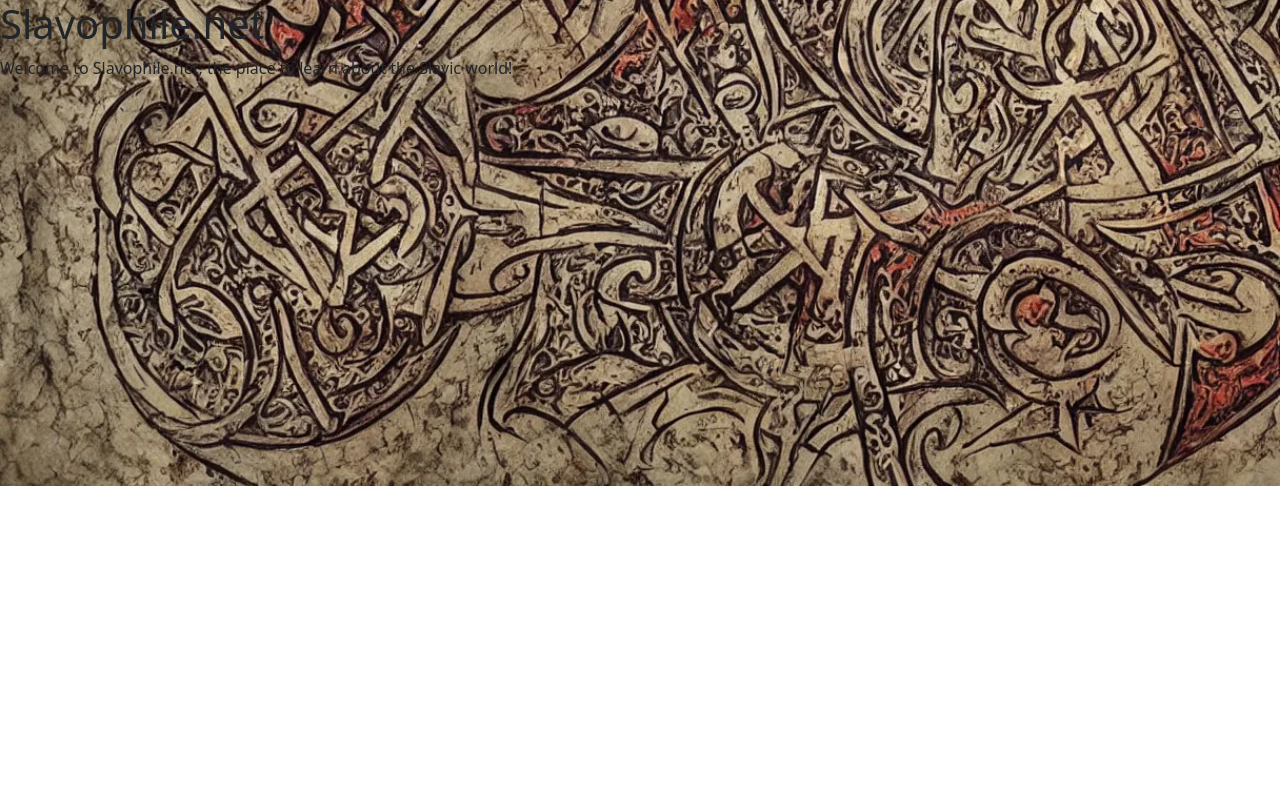
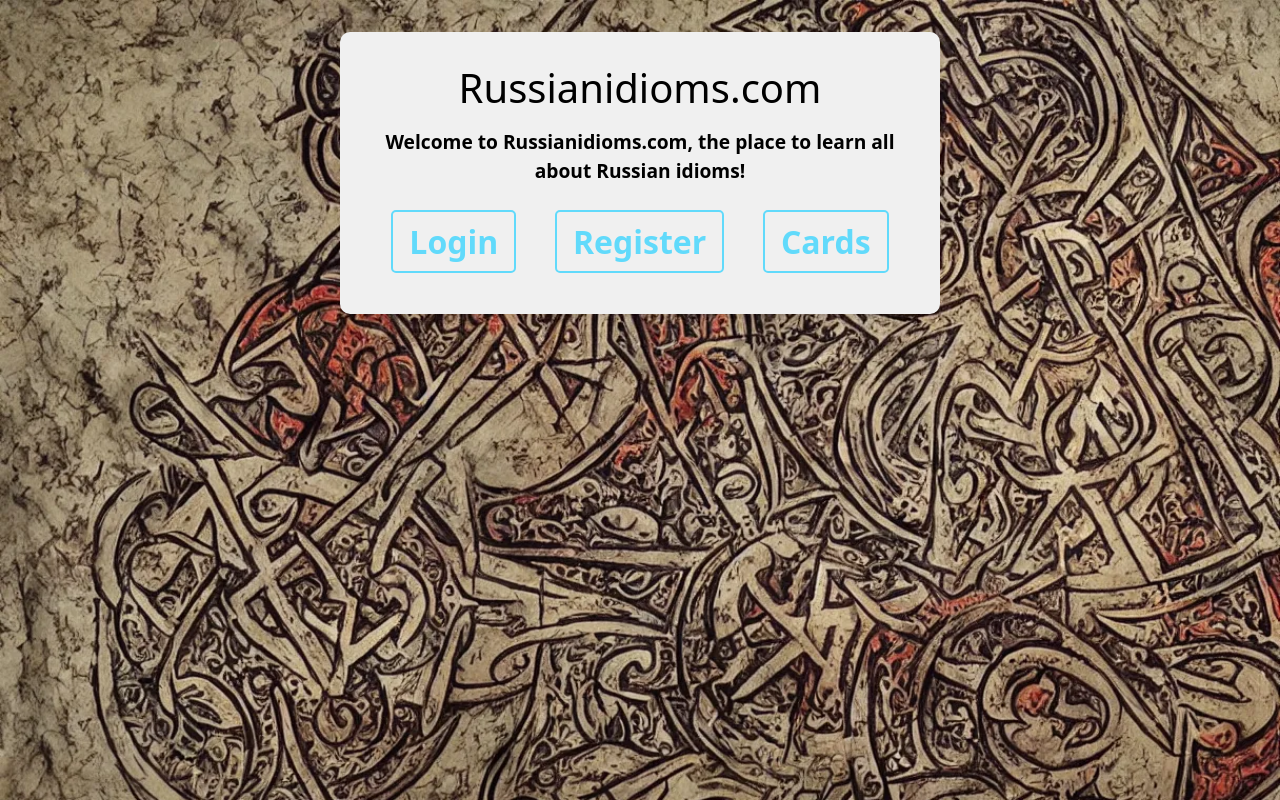
Before and after one commit to thomaswesleyb/russianidioms.com, a React (Create React App) app in the folder slavophilenet/: page / in a window 1280 px wide. Built offline with nearby package versions, Linux system fonts and the light colour scheme.

Commit message:
Added styling and title card links

```diff
--- a/slavophilenet/package.json
+++ b/slavophilenet/package.json
@@ -3,6 +3,7 @@
   "version": "0.1.0",
   "private": true,
   "dependencies": {
+    "@react-navigation/native-stack": "^6.11.0",
     "@testing-library/jest-dom": "^5.17.0",
     "@testing-library/react": "^13.4.0",
     "@testing-library/user-event": "^13.5.0",
--- a/slavophilenet/src/App.css
+++ b/slavophilenet/src/App.css
@@ -41,7 +41,6 @@ body {
   background-image: url('./img/bg-1.png');
   background-repeat: no-repeat;
   background-size: cover;
-  background-position: center;
   color: #998769;
 }
 
@@ -51,3 +50,50 @@ body {
   align-items: center;
   height: 100vh;
 }
+.titleCard {
+  font-size: 2rem;
+  font-weight: bold;
+  text-align: center;
+  color: #000000;
+  background-color: #f0f0f0;
+  padding: 2rem;
+  border-radius: 10px;
+  box-shadow: 0 4px 8px rgba(0, 0, 0, 0.1);
+  margin: 2rem auto;
+  max-width: 600px;
+}
+
+.titleCard h1 {
+  font-size: 2.5rem;
+  margin-bottom: 1rem;
+}
+
+.titleCard p {
+  font-size: 1.2rem;
+  margin-bottom: 2rem;
+}
+
+.titleCard nav ul {
+  list-style-type: none;
+  padding: 0;
+  display: flex;
+  justify-content: space-around;
+}
+
+.titleCard nav ul li {
+  margin: 0;
+}
+
+.titleCard nav ul li a {
+  color: #61dafb;
+  text-decoration: none;
+  padding: 0.5rem 1rem;
+  border: 2px solid #61dafb;
+  border-radius: 5px;
+  transition: background-color 0.3s, color 0.3s;
+}
+
+.titleCard nav ul li a:hover {
+  background-color: #61dafb;
+  color: white;
+}
--- a/slavophilenet/src/App.js
+++ b/slavophilenet/src/App.js
@@ -4,6 +4,7 @@ import {Login} from "./Login";
 import {Main} from "./Main";
 import {Register} from "./Register";
 import {BrowserRouter as Router, Route, Routes} from "react-router-dom";
+
 
 
 function App() {
--- a/slavophilenet/src/Main.js
+++ b/slavophilenet/src/Main.js
@@ -1,10 +1,18 @@
 import {React} from "react";
+import {Link} from "react-router-dom";
 
 export function Main() {
     return (
-        <div>
-            <h1>Slavophile.net</h1>
-            <p>Welcome to Slavophile.net, the place to learn about the Slavic world!</p>
+        <div class={"titleCard"}>
+            <h1>Russianidioms.com</h1>
+            <p>Welcome to Russianidioms.com, the place to learn all about Russian idioms!</p>
+            <nav>
+                <ul>
+                    <li><Link to="/login">Login</Link></li>
+                    <li><Link to="/register">Register</Link></li>
+                    <li><Link to="/cards">Cards</Link></li>
+                </ul>
+            </nav>
         </div>
     );
 }
```
Also changed, not shown: 1 other file (tests, documents, lock files or other folders).
